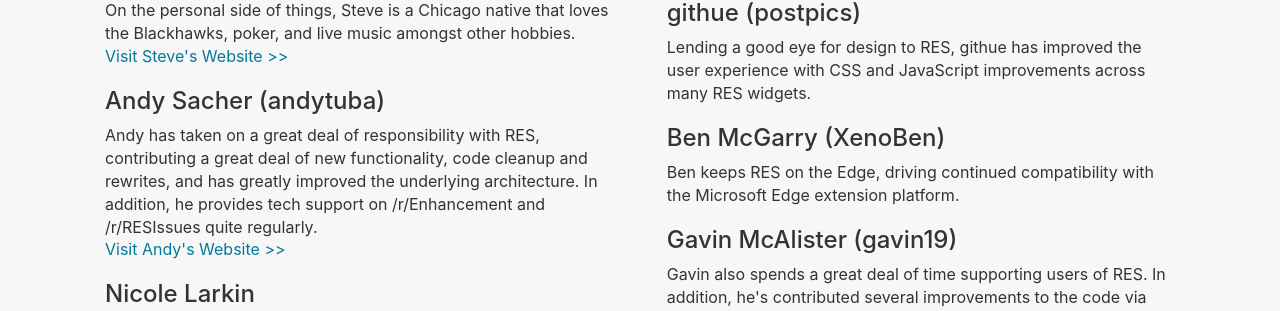
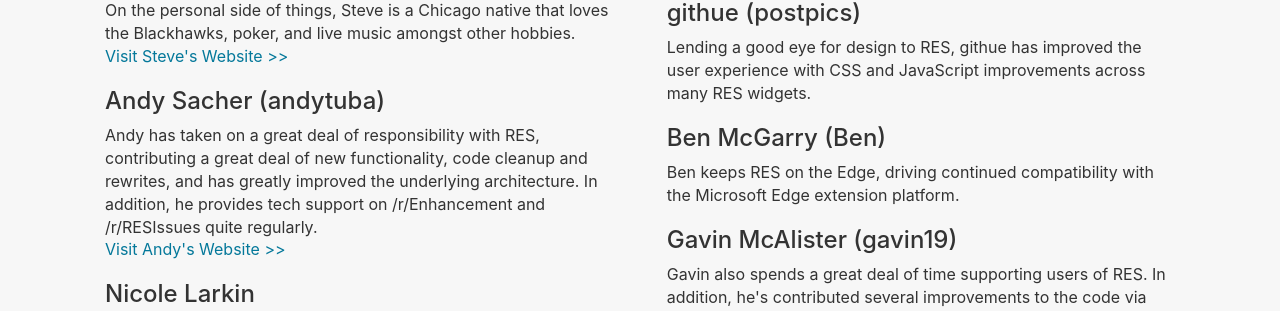
Before and after one commit to Reddit-Enhancement-Suite/Reddit-Enhancement-Suite.github.io, a Jekyll site: the page built from about.html, in a window 1280 px wide. Shown: the part 666-977 px from the top of the page. Built offline with Jekyll 4.4.1, drawn with Linux system fonts in a browser that asks for light colours.

Commit message:
Update about.html

```diff
--- a/about.html
+++ b/about.html
@@ -40,7 +40,7 @@
 		<h3>githue (postpics)</h3>
 		<p>Lending a good eye for design to RES, githue has improved the user experience with CSS and JavaScript improvements across many RES widgets.</p>
 
-		<h3>Ben McGarry (XenoBen)</h3>
+		<h3>Ben McGarry (Ben)</h3>
 		<p>Ben keeps RES on the Edge, driving continued compatibility with the Microsoft Edge extension platform.</p>
 
 		<h3>Gavin McAlister (gavin19)</h3>
```
